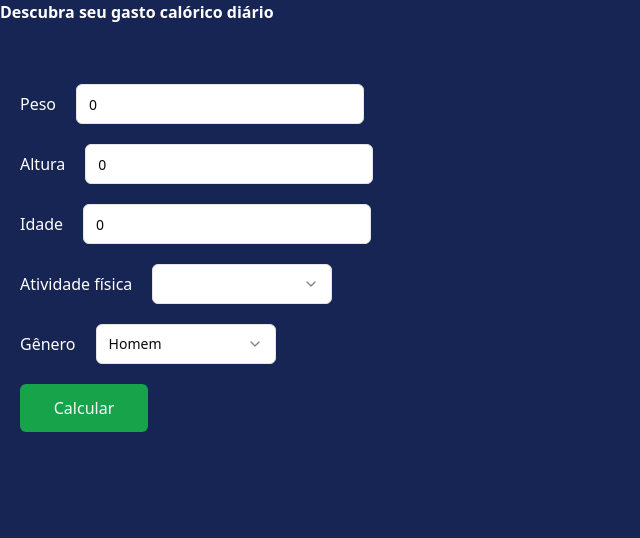
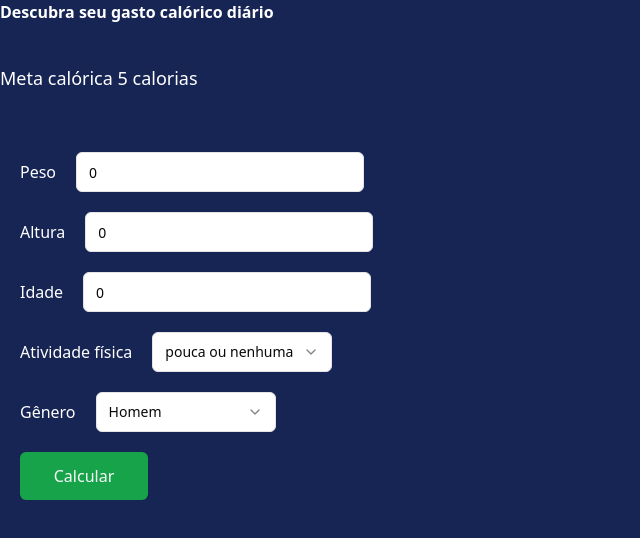
Before and after one commit to Pedrowill21/calorie-counter, a React (Vite) app: page / in a window 1280 px wide. Both pictures are taken after a click on the button "Calcular". Shown: the top 538 px of the page, without its empty margins (0-640 px from the left). Built offline with nearby package versions, Linux system fonts and the light colour scheme.

Commit message:
feat : integration function with form

```diff
--- a/src/pages/calorie-counter/index.tsx
+++ b/src/pages/calorie-counter/index.tsx
@@ -17,6 +17,7 @@ export function CalorieCounter() {
   const [height, setHeight] = useState<number>(0);
   const [age, setAge] = useState<number>(0);
   const [activity, setActivity] = useState<TypeActivity>();
+  const [TBM, setTBM] = useState<number>();
 
   function onSubmit() {
     console.log("submit", {
@@ -27,13 +28,15 @@ export function CalorieCounter() {
       activity,
     });
 
+    setTBM(
       CalcCalorie({
         weight,
         height,
         age,
         gender,
         activity,
-    });
+      })
+    );
   }
 
   return (
@@ -41,6 +44,12 @@ export function CalorieCounter() {
       <h1 className=" text-white font-bold">
         Descubra seu gasto calórico diário
       </h1>
+
+      {TBM && (
+        <span className=" text-white text-lg">
+          Meta calórica <span>{TBM.toFixed(0)}</span> calorias
+        </span>
+      )}
 
       <div className=" flex flex-col gap-5 p-5">
         <div className="flex items-center gap-5">
@@ -83,11 +92,10 @@ export function CalorieCounter() {
           <span className=" text-white font-medium">Atividade física</span>
           <Select
             value={activity}
-            defaultValue={activity}
             onValueChange={(e) => setActivity(e as TypeActivity)}
           >
             <SelectTrigger className="w-[180px]">
-              <SelectValue defaultValue={activity as string} />
+              <SelectValue placeholder="pouca ou nenhuma" />
             </SelectTrigger>
             <SelectContent>
               <SelectItem value="pouca ou nenhuma">Pouca ou nenhuma</SelectItem>
--- a/src/pages/functions/CalorieCounter.tsx
+++ b/src/pages/functions/CalorieCounter.tsx
@@ -19,27 +19,28 @@ export function CalcCalorie({
 
   switch (activity) {
     case "pouca ou nenhuma":
-      return (TBM = TBM * 1.2);
+      TBM = TBM * 1.2;
       break;
 
     case "levemente ativo":
-      return (TBM = TBM * 1.375);
+      TBM = TBM * 1.375;
       break;
 
     case "moderadamente ativo":
-      return (TBM = TBM * 1.55);
+      TBM = TBM * 1.55;
       break;
 
     case "altamente ativo":
-      return (TBM = TBM * 1.725);
+      TBM = TBM * 1.725;
       break;
 
     case "extremamente ativo":
-      return (TBM = TBM * 1.9);
+      TBM = TBM * 1.9;
       break;
 
     default:
   }
 
+  console.log("valor final", TBM);
   return TBM;
 }
```
Lines whose indentation alone changed are shown as unchanged.
